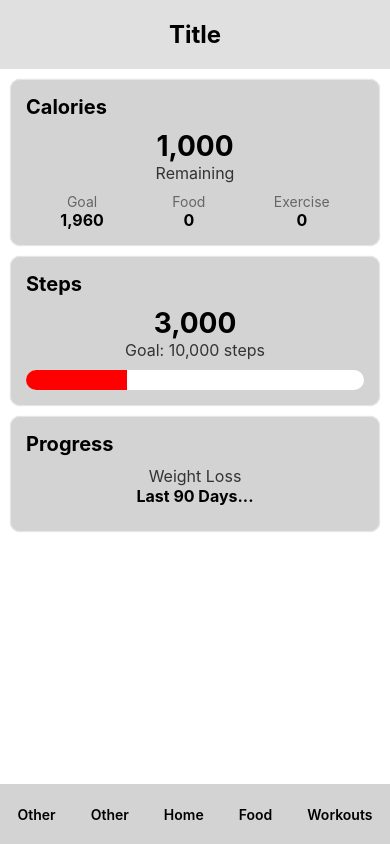
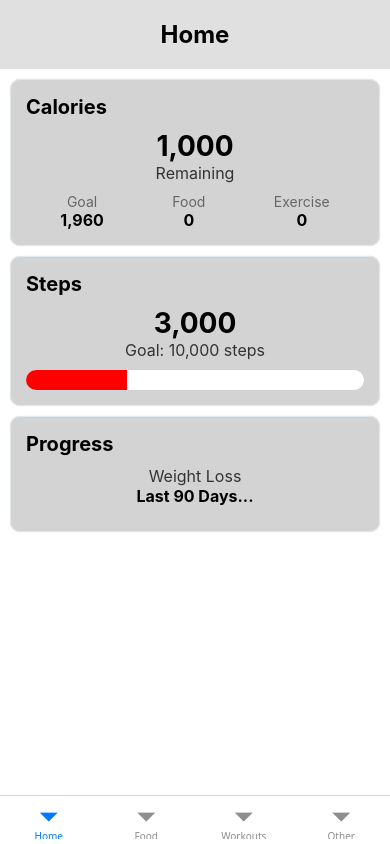
Before and after one commit to Lun1c/fitness-app, a React Native app: screen / in a window 390 px wide. Built offline with nearby package versions, Linux system fonts and the light colour scheme.

Commit message:
Update app with working tab navigation and header

```diff
--- a/App.js
+++ b/App.js
@@ -1,16 +1,27 @@
+import 'react-native-gesture-handler'; // Must be first import
+
 import React from 'react';
-import { StyleSheet, Text, View, SafeAreaView } from 'react-native';
+import { Text, View, SafeAreaView, StyleSheet } from 'react-native';
+import { NavigationContainer } from '@react-navigation/native';
+import { createBottomTabNavigator } from '@react-navigation/bottom-tabs';
 import { Card } from 'react-native-elements';
 
-export default function App() {
-  const stepsProgress = 3000 / 10000; // 30% progress
+const Tab = createBottomTabNavigator();
+
+function Header({ title }) {
+  return (
+    <View style={styles.header}>
+      <Text style={styles.headerText}>{title}</Text>
+    </View>
+  );
+}
+
+function HomeScreen() {
+  const stepsProgress = 3000 / 10000;
 
   return (
     <SafeAreaView style={styles.container}>
-      {/* Title */}
-      <View style={styles.header}>
-        <Text style={styles.headerText}>Title</Text>
-      </View>
+      <Header title="Home" />
 
       {/* Calories Section */}
       <Card containerStyle={styles.card}>
@@ -55,26 +66,47 @@ export default function App() {
           <Text style={styles.subValueText}>Last 90 Days...</Text>
         </View>
       </Card>
+    </SafeAreaView>
+  );
+}
 
-      {/* Bottom Navigation */}
-      <View style={styles.navContainer}>
-        <View style={styles.navItem}>
-          <Text style={styles.navText}>Other</Text>
-        </View>
-        <View style={styles.navItem}>
-          <Text style={styles.navText}>Other</Text>
-        </View>
-        <View style={styles.navItem}>
-          <Text style={styles.navText}>Home</Text>
-        </View>
-        <View style={styles.navItem}>
-          <Text style={styles.navText}>Food</Text>
-        </View>
-        <View style={styles.navItem}>
-          <Text style={styles.navText}>Workouts</Text>
-        </View>
-      </View>
+function FoodScreen() {
+  return (
+    <SafeAreaView style={styles.container}>
+      <Header title="Food" />
+      <Text style={styles.screenContent}>Track your meals and nutrition.</Text>
     </SafeAreaView>
+  );
+}
+
+function WorkoutsScreen() {
+  return (
+    <SafeAreaView style={styles.container}>
+      <Header title="Workouts" />
+      <Text style={styles.screenContent}>Track your workouts here.</Text>
+    </SafeAreaView>
+  );
+}
+
+function OtherScreen() {
+  return (
+    <SafeAreaView style={styles.container}>
+      <Header title="Other" />
+      <Text style={styles.screenContent}>Other tools and settings.</Text>
+    </SafeAreaView>
+  );
+}
+
+export default function App() {
+  return (
+    <NavigationContainer>
+      <Tab.Navigator screenOptions={{ headerShown: false }}>
+        <Tab.Screen name="Home" component={HomeScreen} />
+        <Tab.Screen name="Food" component={FoodScreen} />
+        <Tab.Screen name="Workouts" component={WorkoutsScreen} />
+        <Tab.Screen name="Other" component={OtherScreen} />
+      </Tab.Navigator>
+    </NavigationContainer>
   );
 }
 
@@ -82,7 +114,6 @@ const styles = StyleSheet.create({
   container: {
     flex: 1,
     backgroundColor: '#fff',
-    paddingBottom: 60, // Make room for the bottom nav bar
   },
   header: {
     paddingVertical: 20,
@@ -92,6 +123,12 @@ const styles = StyleSheet.create({
   headerText: {
     fontSize: 24,
     fontWeight: 'bold',
+  },
+  screenContent: {
+    textAlign: 'center',
+    marginTop: 20,
+    fontSize: 16,
+    color: '#555',
   },
   card: {
     margin: 10,
@@ -140,23 +177,4 @@ const styles = StyleSheet.create({
     height: '100%',
     backgroundColor: '#ff0000',
   },
-  navContainer: {
-    flexDirection: 'row',
-    justifyContent: 'space-around',
-    alignItems: 'center',
-    paddingVertical: 10,
-    backgroundColor: '#d3d3d3',
-    position: 'absolute',
-    bottom: 0,
-    left: 0,
-    right: 0,
-    height: 60,
-  },
-  navItem: {
-    alignItems: 'center',
-  },
-  navText: {
-    fontSize: 14,
-    fontWeight: '600',
-  },
 });
```
Also changed, not shown: package.json (+8 -1 lines), 1 other file (tests, documents, lock files or other folders).
